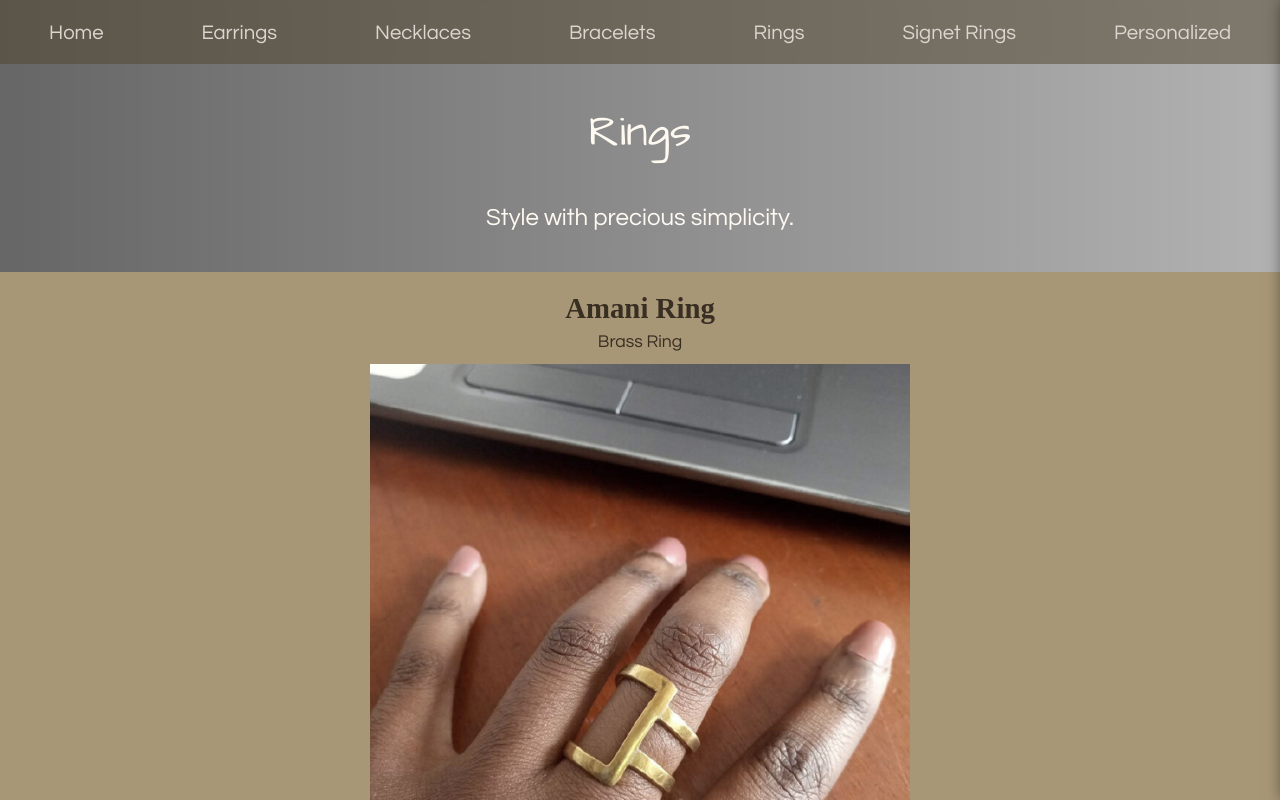
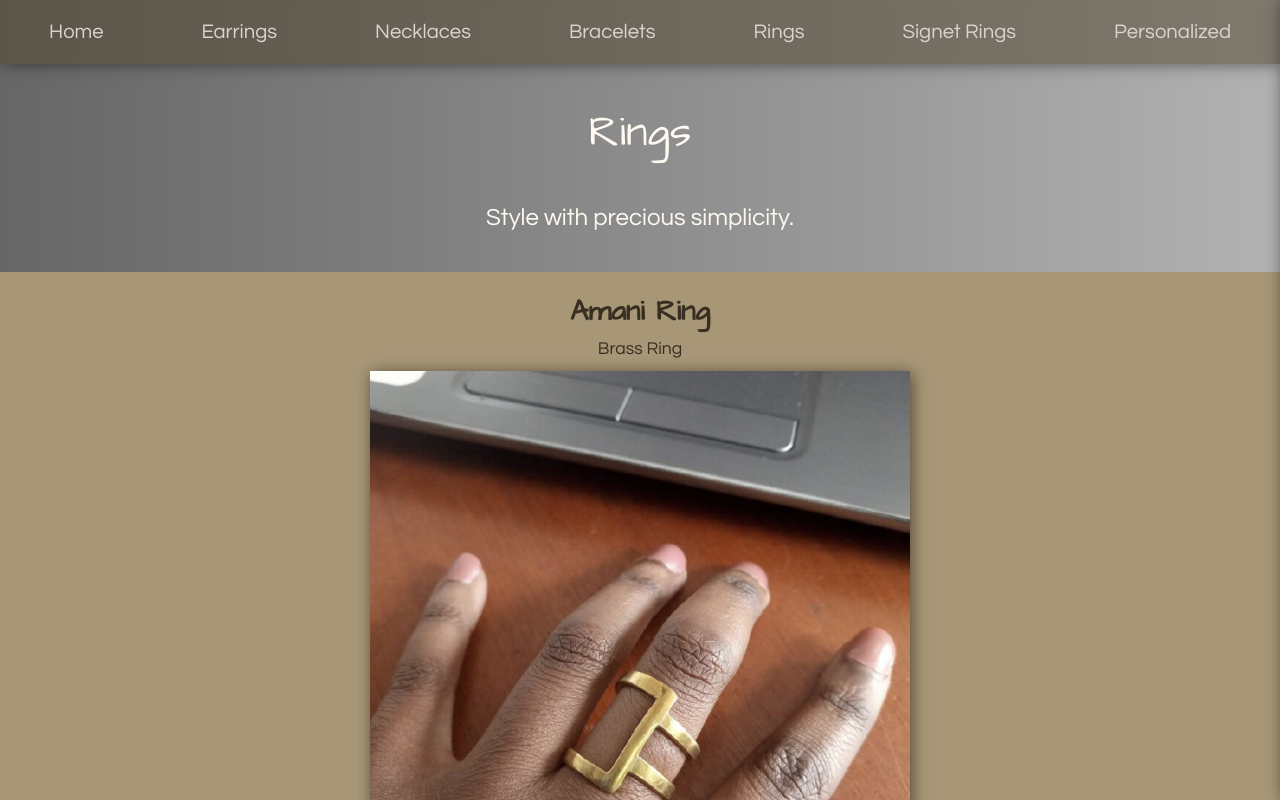
Before and after one commit to markgitau/kadari, a React (Create React App) app: page /rings in a window 1280 px wide. Shown: the top 800 px of the page. Built offline with nearby package versions, Linux system fonts and the light colour scheme; a web font is replaced by a local one.

Commit message:
More CSS

```diff
--- a/package.json
+++ b/package.json
@@ -15,7 +15,8 @@
     "react-dom": "^16.13.1",
     "react-fontawesome": "^1.7.1",
     "react-router-dom": "^5.2.0",
-    "react-scripts": "3.4.1"
+    "react-scripts": "3.4.1",
+    "react-transition-group": "^4.4.1"
   },
   "scripts": {
     "predeploy": "npm run build",
--- a/src/App.css
+++ b/src/App.css
@@ -18,7 +18,19 @@
   backdrop-filter: blur(3px);
   height: 7.957559681697613vh;
   z-index: 300;
+  box-shadow: 2px 0px 15px rgba(0, 0, 0, 0.5);
+  animation: toolbar-load 500ms;
 
+}
+
+
+@keyframes toolbar-load {
+  0% {
+    transform: translateY(-100%);
+  }
+  100% {
+    transform: translateY(0);
+  }
 }
 
 .nav-links {
@@ -36,18 +48,18 @@
 .nav-links li {
 
   text-decoration: none;
-  color:rgb(219, 214, 208);
   font-size: 127%;
   font-family: 'Questrial', sans-serif;
 }
 
 .nav-links a:hover {
-  transform: translateY(-1px);
-  transition: transform 0.5s ease-in;
+  color: rgb(255, 255, 255);
+  transition: color 0.5s ease-in;
+
 }
 .nav-links a:not(:hover) {
-  transform: translateY(1px);
-  transition: transform 0.5s ease-out;
+  color:rgb(218, 213, 208);
+  transition: color 0.5s ease-out;
 }
 
 .mobile  {
@@ -245,6 +257,7 @@
   flex-direction: row;
   justify-content: center;
   z-index: 200;
+  animation: toolbar-load 500ms;
 }
 
 .social-menu a {
@@ -278,11 +291,21 @@
   text-align: center;
 }
 
+@keyframes intro-load {
+  0% {
+    transform: translateY(100%);
+  }
+  100% {
+    transform: translateY(0);
+  }
+}
+
 
 .header {
   font-size: 270%;
   font-family: 'Architects Daughter', cursive;
   z-index: 200;
+  animation: intro-load 700ms;
 }
 
 .intro {
@@ -290,6 +313,7 @@
   font-size: 150%;
   font-weight: lighter;
   z-index: 200;
+  animation: intro-load 700ms;
 }
 
 
@@ -297,6 +321,20 @@ img {
   max-width: 70%;
   max-height: 70vh;
   height: auto;
+  box-shadow: 2px 2px 15px rgba(36, 29, 20, 0.651);
+  animation: img-load 230ms ease-out;
+}
+
+@keyframes img-load {
+  0% {
+    max-width: 40%;
+    transform: translateY(-6%);
+  }
+
+  100% {
+    transform: translateY(0);
+    max-width: 70%;
+  }
 }
 
 .mobile-header {
@@ -361,6 +399,15 @@ a:active {
   background: rgb(168, 151, 119);
 }
 
+@keyframes comp-load {
+  0% {
+    transform: translateY(-6%);
+  }
+  100% {
+    transform: translateY(0);
+  }
+}
+
 [class$="bracelets"] {
   margin-top: 0;
   padding: 0;
@@ -387,12 +434,14 @@ a:active {
 
 [type="name"] {
   font-size: 180%;
-  font-family: 'Ovo', serif;
+  font-family: 'Architects Daughter', cursive;
   color: rgb(56, 46, 34);
   padding-bottom: 8px;
+  animation: comp-load 700ms ease-out;
 }
 
 [type="description"] {
+  animation: comp-load 700ms ease-out;
   font-size: 110%;
   font-family: 'Questrial', sans-serif;
   color: rgb(56, 46, 34);
@@ -401,6 +450,7 @@ a:active {
 }
 
 [type="price"] {
+  animation: comp-load 700ms ease-out;
   font-size: 120%;
   font-family: 'Questrial', sans-serif;
   color: rgb(56, 46, 34);
--- a/src/pages/Earrings.js
+++ b/src/pages/Earrings.js
@@ -33,7 +33,7 @@ function Earrings (){
                 <Product className="sifa-earrings" name ="Sifa Earrings" description="Brass earrings" price="KES 650" image={sifa} />
                 <Product className="simba-earrings" name ="Simba Earrings" description="Brass earrings" price="KES 800" image={simba} />
                 <Product className="tawi-earrings" name ="Tawi Earrings" description="Brass earrings" price="KES 650" image={tawi} />
-                <Product className="tumaini-earrings" name ="Tumainini Earrings" description="Black cowhorn and Brass earrings" price="KES 650" image={tumaini} />
+                <Product className="tumaini-earrings" name ="Tumaini Earrings" description="Black cowhorn and Brass earrings" price="KES 650" image={tumaini} />
             </div>
         </div>
     );
```
Also changed, not shown: src/App.js (indentation only), 1 other file (tests, documents, lock files or other folders).
